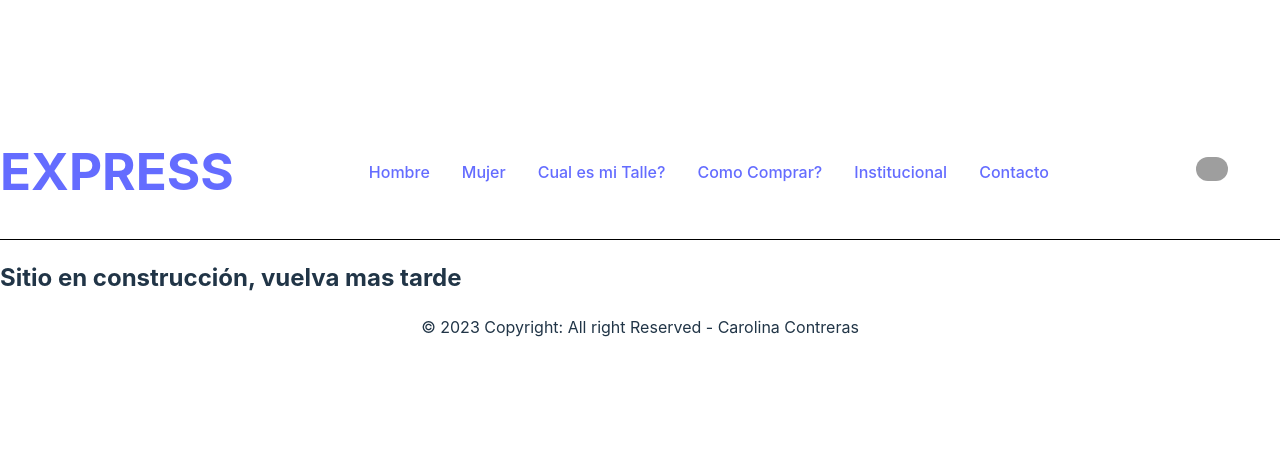
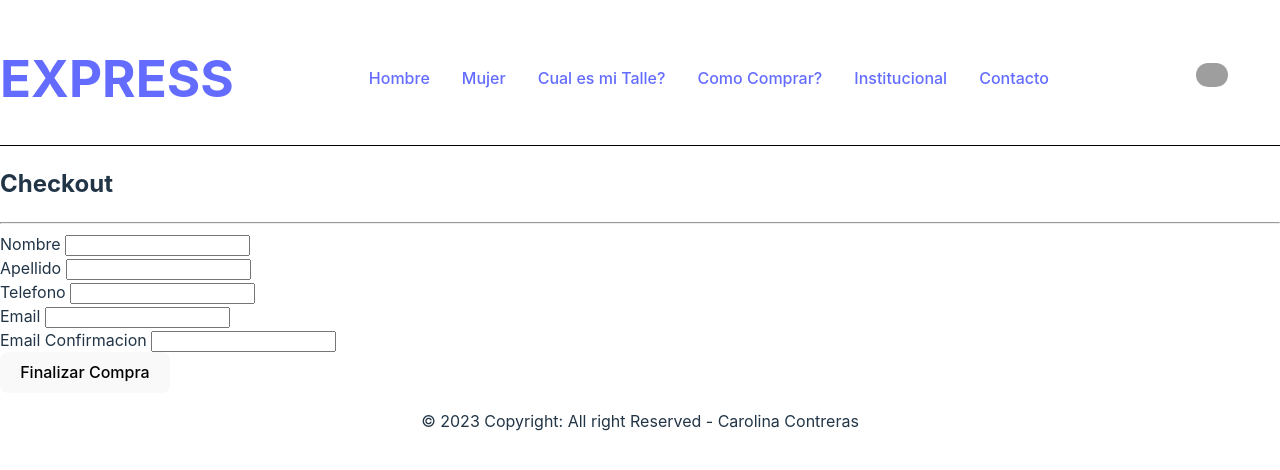
Before and after one commit to CaroContrerasAR/PF-Contreras-Carolina, a React (Vite) app: page /checkout in a window 1280 px wide. Shown: the part 170-640 px from the top of the page. Built offline with nearby package versions, Linux system fonts and the light colour scheme; grey boxes are pictures that could not be loaded.

Commit message:
grabando checkout

```diff
--- a/package.json
+++ b/package.json
@@ -10,6 +10,7 @@
     "preview": "vite preview"
   },
   "dependencies": {
+    "firebase": "^10.1.0",
     "react": "^18.2.0",
     "react-dom": "^18.2.0",
     "react-router-dom": "^6.14.1"
--- a/src/App.jsx
+++ b/src/App.jsx
@@ -6,6 +6,7 @@ import Footer from './componentes/Footer/Footer'
 import {BrowserRouter, Routes, Route} from 'react-router-dom'
 import { CarritoProvider } from './context/CarritoContext'
 import Cart from './componentes/Cart/Cart'
+import Checkout from './componentes/Checkout/Checkout'
 
 const App = () => {
   return (
@@ -18,6 +19,7 @@ const App = () => {
           <Route path="/categoria/:idCategoria" element={ <ItemListContainer/> }/>
           <Route path="/item/:idItem" element={ <ItemDetailContainer/> }/>
           <Route path='/cart' element={<Cart/>} />
+          <Route path='/checkout' element={<Checkout/>} />
           <Route path="*" element={ <h2>Sitio en construcción, vuelva mas tarde</h2> }/>
         </Routes>
       </CarritoProvider>
--- /dev/null
+++ b/src/componentes/Checkout/Checkout.jsx
@@ -0,0 +1,118 @@
+import {useState, useContext} from 'react';
+import { CarritoContext } from '../../context/CarritoContext';
+import { db } from '../../services/config';
+import { collection, addDoc } from 'firebase/firestore';
+
+const Checkout = () => {
+        const [nombre, setNombre] = useState("");
+        const [apellido, setApellido] = useState("");
+        const [telefono, setTelefono] = useState("");
+        const [email, setEmail] = useState("");
+        const [emailConfirmacion, setEmailConfirmacion] = useState("");
+        const [error, setError] = useState("");
+        const [ordenId, setOrdenId] = useState("");
+
+        const {carrito, vaciarCarrito, total, cantidadTotal} = useContext(CarritoContext);
+
+        //Funciones y validaciones:
+
+        const manejadorFormulario = (event) => {
+          event.preventDefault();
+
+          //verificamos que los campos esten completos
+          if (!nombre || !apellido || !telefono || !email || !emailConfirmacion) {
+            setError("Por favor completa todos los campos");
+            return;
+          }
+
+          //Validamos que todos los campos del mail coincidan
+          if (email !== emailConfirmacion) {
+            setError("Los campos de email no coinciden!");
+            return;
+          }
+
+          //Paso 1: Creamos un objeto con todos los datos de la orden de compra
+
+          const orden = {
+            items: carrito.map(producto => ({
+              id: producto.item.id,
+              nombre: producto.item.nombre,
+              cantidad: producto.item.cantidad,
+            })),
+            total: total,
+            fecha: new Date(),
+            nombre,
+            apellido,
+            telefono,
+            email,
+          };
+
+          //Paso 2: Guardar la orden en la base de datos
+
+          addDoc(collection(db, "ordenes"), orden)
+            .then(docRef => {
+              setOrdenId(docRef.id);
+              vaciarCarrito();
+            })
+            .catch((error) => {
+              console.log("Error al crear la orden", error);
+              setError("Se produjo un error al crear la orde!!");
+            })
+        }
+
+    return (
+    <div>
+        <h2> Checkout </h2>
+        <form onSubmit={manejadorFormulario}>
+            {
+                carrito.map (producto => (
+                    <div key={producto.item.id}>
+                        <p> {producto.item.nombre} x {producto.cantidad} </p>
+                        <p> {producto.item.precio}</p>
+                        <hr />
+                    </div>
+                ))
+            }
+            <hr />
+
+            <div className="form-group">
+                <label htmlFor=""> Nombre </label>
+                <input type="text" value={nombre} onChange={(e) => setNombre(e.target.value)} />
+            </div>
+
+            <div className="form-group">
+                <label htmlFor=""> Apellido </label>
+                <input type="text" value={apellido} onChange={(e) => setApellido(e.target.value)} />
+            </div>
+
+            <div className="form-group">
+                <label htmlFor=""> Telefono </label>
+                <input type="text"  value={telefono} onChange={(e) => setTelefono(e.target.value)} />
+            </div>
+
+            <div className="form-group">
+                <label htmlFor=""> Email </label>
+                <input type="email"  value={email} onChange={(e) => setEmail(e.target.value)} />
+            </div>
+
+            <div className="form-group">
+                <label htmlFor=""> Email Confirmacion </label>
+                <input type="email"  value={emailConfirmacion} onChange={(e) => setEmailConfirmacion(e.target.value)} />
+            </div>
+
+            {
+                error && <p style={{ color: "red" }}> {error} </p>
+            }
+
+            <button type="submit"> Finalizar Compra </button>
+        </form>
+        {
+            ordenId && (
+                <strong>¡Gracias por tu compra! Tu número de orden es {ordenId} </strong>
+            )
+        }
+    </div>
+  )
+}
+
+export default Checkout
--- a/src/componentes/Item/Item.jsx
+++ b/src/componentes/Item/Item.jsx
@@ -1,12 +1,13 @@
 import './Item.css'
 import { Link } from "react-router-dom"
 
-const Item = ({id, nombre, precio, img, art}) => {
+const Item = ({id, nombre, precio, img, stock}) => {
   return (
     <div className='cardProducto'>
         <img className='imgProducto' src={img} alt={nombre} />
         <h3> {nombre} </h3>
         <p>Precio: ${precio} </p>
+        <p>Stock: {stock} </p>
         <Link to={`/item/${id}`}> Ver Detalles</Link>
     </div>
   )
--- a/src/componentes/ItemDetail/ItemDetail.jsx
+++ b/src/componentes/ItemDetail/ItemDetail.jsx
@@ -8,7 +8,7 @@ import { Link } from 'react-router-dom';
 import {CarritoContext} from "../../context/CarritoContext";
 import { useContext } from 'react';
 
-const ItemDetail = ({id, nombre, precio, img, art, detalle, stock}) => {
+const ItemDetail = ({id, nombre, precio, img, detalle, stock}) => {
     const [agregarCantidad,setAgregarCantidad] =  useState(0);
 
     //useContext
@@ -29,7 +29,7 @@ const ItemDetail = ({id, nombre, precio, img, art, detalle, stock}) => {
             <img src={img} alt={nombre} />
             <div className="detail">
                 <h1> {nombre} </h1>
-                <h4>id:{id} - Art.: {art}</h4>
+                <h4>ID: {id} </h4>
                 <p>{detalle}</p>
                 <h3><strong>Precio: ${precio}</strong> </h3>
                 {
--- a/src/componentes/ItemDetailContainer/ItemDetailContainer.jsx
+++ b/src/componentes/ItemDetailContainer/ItemDetailContainer.jsx
@@ -1,16 +1,32 @@
 import {useState, useEffect} from 'react'
-import {getUnProducto} from "../../asyncmock"
+// import {getUnProducto} from "../../asyncmock"
 import ItemDetail from '../ItemDetail/ItemDetail';
 import {useParams} from "react-router-dom"
+
+//Importamos las nuevas funciones
+import { getDoc, doc } from 'firebase/firestore';
+import { db } from '../../services/config';
 
 const ItemDetailContainer = () => {
     const [producto, setProducto] = useState(null);
     const {idItem} = useParams();
 
-    useEffect( () => {
-        getUnProducto(idItem)
-            .then(res => setProducto(res))
-    }, [idItem])
+  useEffect(() => {
+    const nuevoDoc = doc(db, "productos", idItem);
+
+    getDoc(nuevoDoc)
+      .then((res) => {
+        const data = res.data();
+        const nuevoProducto = { id: res.id, ...data }
+        setProducto(nuevoProducto);
+      })
+      .catch((error) => console.log(error))
+  }, [idItem])
+
+    // useEffect( () => {
+    //     getUnProducto(idItem)
+    //         .then(res => setProducto(res))
+    // }, [idItem])
   return (
     <div>
         <ItemDetail {...producto} />
--- a/src/componentes/ItemListContainer/ItemListContainer.jsx
+++ b/src/componentes/ItemListContainer/ItemListContainer.jsx
@@ -1,7 +1,18 @@
 import {useState, useEffect} from "react";
-import { getProductos, getProductosPorCategoria } from "../../asyncmock";
+// import { getProductos, getProductosPorCategoria } from "../../asyncmock";
 import ItemList from "../ItemList/ItemList";
 import {useParams} from "react-router-dom";
+
+//importamos nuevas funciones:
+import { collection, getDocs, where, query } from 'firebase/firestore';
+
+//collection la voy a usar para vincular una collecion de firestore
+//getDocs me trae todos los documentos de una collecion
+//query la voy a usar para hacer consultas a la BD
+//where para usar filtros en las consultas
+
+import { db } from "../../services/config";
+
 
 const ItemListContainer = (props) => {
   const [productos, setProductos] = useState([]);
@@ -9,12 +20,29 @@ const ItemListContainer = (props) => {
   const {idCategoria} = useParams();
 
   useEffect(() => {
-    const funcion = idCategoria ? getProductosPorCategoria : getProductos;
+    const misProductos = idCategoria
+      ? query(collection(db, "productos"), where("idCat", "==", idCategoria))
+      : collection(db, "productos");
 
-    funcion (idCategoria)
-      .then(res => setProductos(res))
+    getDocs(misProductos)
+      .then((res) => {
+        const nuevosProductos = res.docs.map((doc) => {
+          const data = doc.data();
+          return { id: doc.id, ...data };
+        });
+        setProductos(nuevosProductos);
+      })
+      .catch((error) => console.log(error));
+  }, [idCategoria]);
 
-  }, [idCategoria])
+
+  // useEffect(() => {
+  //   const funcion = idCategoria ? getProductosPorCategoria : getProductos;
+
+  //   funcion (idCategoria)
+  //     .then(res => setProductos(res))
+
+  // }, [idCategoria])
   return (
     <>
     <h2>{props.greeting}</h2>
--- /dev/null
+++ b/src/services/config.js
@@ -0,0 +1,16 @@
+import { initializeApp } from "firebase/app";
+import {getFirestore} from "firebase/firestore";
+
+
+const firebaseConfig = {
+  apiKey: "AIzaSyBGU9ORz3qVIsqBub28ei8bZoAJmlGbwDk",
+  authDomain: "express-56b8b.firebaseapp.com",
+  projectId: "express-56b8b",
+  storageBucket: "express-56b8b.appspot.com",
+  messagingSenderId: "732491452751",
+  appId: "1:732491452751:web:99240e9de91694db6d353a"
+};
+
+
+const app = initializeApp(firebaseConfig);
+export const db = getFirestore(app);
```
Also changed, not shown: 1 other file (tests, documents, lock files or other folders).
